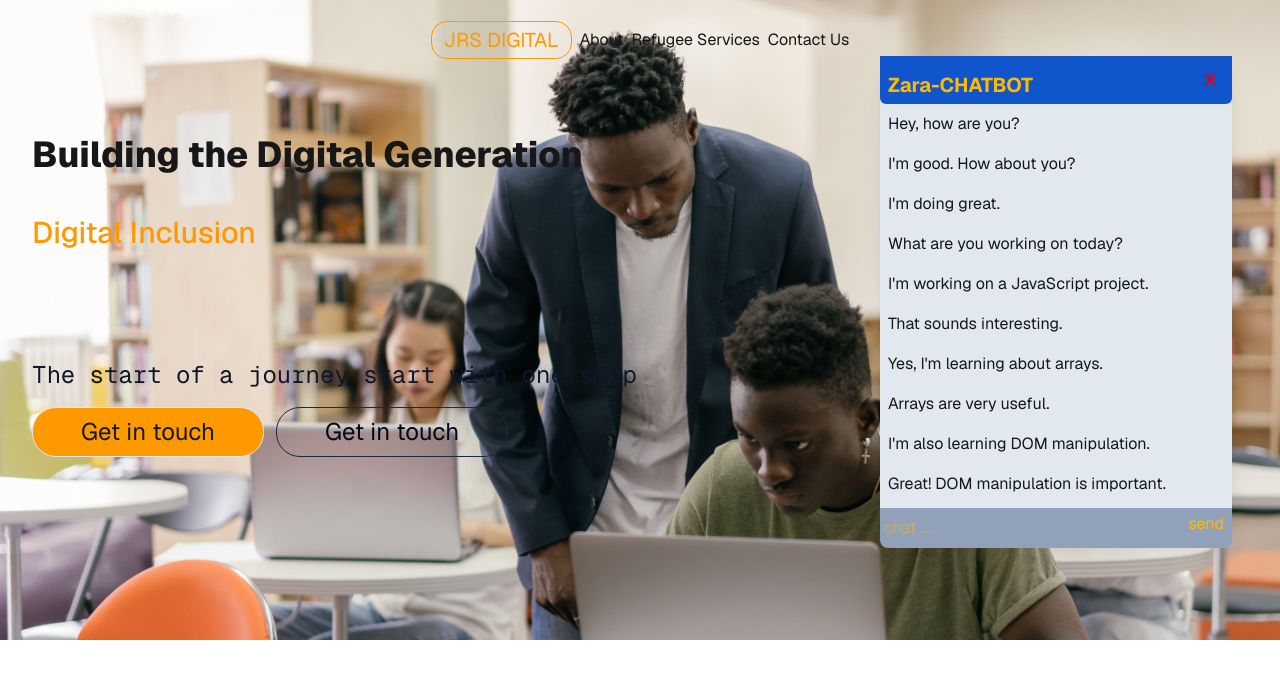
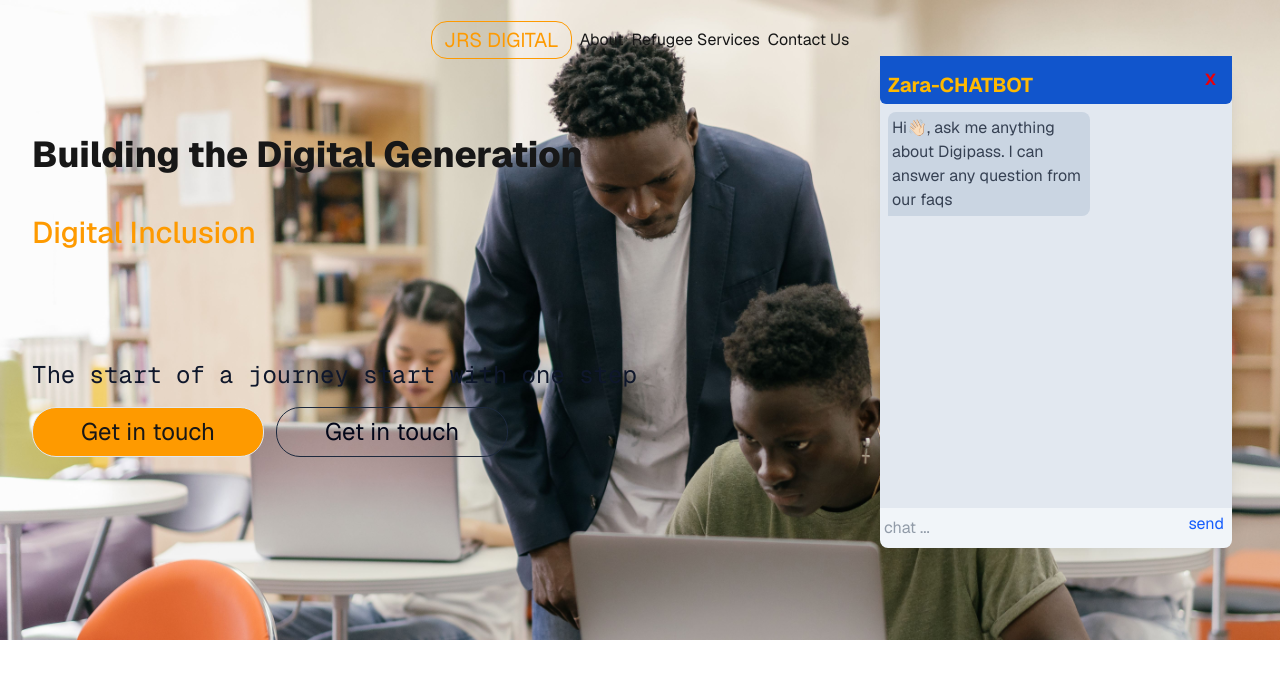
Before and after one commit to Hiss8n/jrs-rag, a Next.js app: page / in a window 1280 px wide. Both pictures are taken after a click on the button "CHAT". Shown: the top 678 px of the page. Built offline with nearby package versions, Linux system fonts and the light colour scheme.

Commit message:
completed the chat App project with Q/A functionality

```diff
--- a/app/api/chat/route.ts
+++ b/app/api/chat/route.ts
@@ -1,11 +1,12 @@
 
-
+import dotenv from "dotenv"
+dotenv.config()
 import { NextRequest, NextResponse } from "next/server";
 
 import { InferenceClient } from "@huggingface/inference";
 
 const hf = new InferenceClient(
-  process.env.HUGGING_FACE_API_KEY
+  process.env.HF_API_KEY
 );
 import { createEmbeddings } from "@/lib/embeddings";
 import { prisma } from "@/lib/prisma";
@@ -21,7 +22,9 @@ export async function POST(req:NextRequest) {
 
         const embedding= await createEmbeddings(query)
 
-        const vector=`[${embedding.join(",")}]`;
+
+       /*  const vector=`[${(embedding.join(","))}]`; */
+        const vectorString = JSON.stringify(embedding)
 
         const faqs= await prisma.$queryRaw<{
             id:string,
@@ -33,17 +36,20 @@ export async function POST(req:NextRequest) {
             id,
             question,
             answer
-        from match_faqs{
-            ${vector}::vector,
+        from match_faqs(
+            ${vectorString}::vector,
             0.4,
             10
-        }
-
+        )
         `
         if(!faqs || faqs.length==0){
-            return NextResponse.json({
-                answer:"I don't have any information about that.Please try asking another questions "
-            })
+            return NextResponse.json([
+
+                     "I don't have any information about that.Please try asking another questions "
+
+            ]
+
+            )
         }
 
         const context= faqs.map(f=>`Q:${f.question}\nA:${f.answer}`).join("n\n\\")
@@ -51,7 +57,7 @@ export async function POST(req:NextRequest) {
         /* TODO: SET UP a chat response AI e.g chatgpt chat commpletions, needs an api key */
 
         const response= await hf.chatCompletion({
-            model:"qwen",
+            model:"Qwen/Qwen2.5-Coder-32B-Instruct",
             messages:[{
                 role:"system",
                 content:`You are a helpful Q&A assistant. Answer the user's question using ONLY using this context:n\n\:${context}`
@@ -60,10 +66,13 @@ export async function POST(req:NextRequest) {
                 role:"user",
                 content:`${query}`
             }
-        ],max_tokens:100,
-        temperature:0
+        ],
+        max_tokens:500,
+        temperature:0.2
         })
 
+/*         console.log(response.choices[0]?.message?.content)
+ */
         return NextResponse.json(response.choices[0]?.message?.content ?? "Sorry ,I counldn't generate response right now.Please try agin later")
 
     } catch (error) {
--- a/app/page.tsx
+++ b/app/page.tsx
@@ -1,201 +1,62 @@
 "use client";
 
-import { useState } from "react";
+import { role } from "@prisma/orm-postgres/contract-builder";
+import axios from "axios";
+import { ScrollBehavior } from "next/dist/client/components/router-reducer/router-reducer-types";
+import {  useEffect, useRef, useState, type KeyboardEvent } from "react";
+
+interface Message {
+  role: 'assistant' | 'user' | 'system'; // Restricts role to valid values
+  content: string;
+}
+
+export default function Home() {
+
+  const messageRef=useRef(null)
 
 
-export default function Home() {
   const [isOpen,setIsOpen]=useState(false)
 
-  const messages = [
-  {
-    id: 1,
-    sender: "John",
-    message: "Hey, how are you?",
-    time: "09:01"
-  },
-  {
-    id: 2,
-    sender: "Jane",
-    message: "I'm good. How about you?",
-    time: "09:02"
-  },
-  {
-    id: 3,
-    sender: "John",
-    message: "I'm doing great.",
-    time: "09:03"
-  },
-  {
-    id: 4,
-    sender: "Jane",
-    message: "What are you working on today?",
-    time: "09:04"
-  },
-  {
-    id: 5,
-    sender: "John",
-    message: "I'm working on a JavaScript project.",
-    time: "09:05"
-  },
-  {
-    id: 6,
-    sender: "Jane",
-    message: "That sounds interesting.",
-    time: "09:06"
-  },
-  {
-    id: 7,
-    sender: "John",
-    message: "Yes, I'm learning about arrays.",
-    time: "09:07"
-  },
-  {
-    id: 8,
-    sender: "Jane",
-    message: "Arrays are very useful.",
-    time: "09:08"
-  },
-  {
-    id: 9,
-    sender: "John",
-    message: "I'm also learning DOM manipulation.",
-    time: "09:09"
-  },
-  {
-    id: 10,
-    sender: "Jane",
-    message: "Great! DOM manipulation is important.",
-    time: "09:10"
-  },
-  {
-    id: 11,
-    sender: "John",
-    message: "I'm going to build a chat application.",
-    time: "09:11"
-  },
-  {
-    id: 12,
-    sender: "Jane",
-    message: "Will it have real-time messages?",
-    time: "09:12"
-  },
-  {
-    id: 13,
-    sender: "John",
-    message: "Yes, eventually.",
-    time: "09:13"
-  },
-  {
-    id: 14,
-    sender: "Jane",
-    message: "You could use Socket.IO.",
-    time: "09:14"
-  },
-  {
-    id: 15,
-    sender: "John",
-    message: "That's a good idea.",
-    time: "09:15"
-  },
-  {
-    id: 16,
-    sender: "Jane",
-    message: "Are you using React?",
-    time: "09:16"
-  },
-  {
-    id: 17,
-    sender: "John",
-    message: "For now, I'm using plain JavaScript.",
-    time: "09:17"
-  },
-  {
-    id: 18,
-    sender: "Jane",
-    message: "That is a good way to understand the basics.",
-    time: "09:18"
-  },
-  {
-    id: 19,
-    sender: "John",
-    message: "Exactly.",
-    time: "09:19"
-  },
-  {
-    id: 20,
-    sender: "Jane",
-    message: "How are you storing the messages?",
-    time: "09:20"
-  },
-  {
-    id: 21,
-    sender: "John",
-    message: "Currently, I'm storing them in an array.",
-    time: "09:21"
-  },
-  {
-    id: 22,
-    sender: "Jane",
-    message: "You can later connect it to a database.",
-    time: "09:22"
-  },
-  {
-    id: 23,
-    sender: "John",
-    message: "Maybe MongoDB.",
-    time: "09:23"
-  },
-  {
-    id: 24,
-    sender: "Jane",
-    message: "MongoDB would work well.",
-    time: "09:24"
-  },
-  {
-    id: 25,
-    sender: "John",
-    message: "I have used MongoDB before.",
-    time: "09:25"
-  },
-  {
-    id: 26,
-    sender: "Jane",
-    message: "Then you already have a good start.",
-    time: "09:26"
-  },
-  {
-    id: 27,
-    sender: "John",
-    message: "I also want to add message timestamps.",
-    time: "09:27"
-  },
-  {
-    id: 28,
-    sender: "Jane",
-    message: "That will make the chat look more realistic.",
-    time: "09:28"
-  },
-  {
-    id: 29,
-    sender: "John",
-    message: "Yes, and I want to add user avatars too.",
-    time: "09:29"
-  },
-  {
-    id: 30,
-    sender: "Jane",
-    message: "Nice! Keep building it.",
-    time: "09:30"
-  }
-];
-const handleChatBot=()=>{
+  const [userInput,setUserInput]=useState("")
+  const [messeges,setMesseges]= useState<Message[]>([])
+
+  const fetchMessage = async (query: string) => {
+    const res = await axios.post("/api/chat", { query });
+    console.log("Ans:",res.data)
+    return res.data;
+  };
+
+  const handleChatBot=()=>{
   console.log("clikced")
   setIsOpen((prev)=>!prev)
 
 }
-  const sendMessage=()=>{
-    console.log("mesage send")
-  }
+
+  const handleChatMessaging = async (e: KeyboardEvent<HTMLInputElement>) => {
+    if (userInput.trim() === "") return;
+
+    if (e.key === "Enter" && userInput.trim() !== "") {
+       console.log("Messages:",messeges);
+       setMesseges((prev)=>[...prev,{role:"user",content:userInput.trim()}])
+      const answer = await fetchMessage(userInput.trim());
+        setUserInput("");
+      setMesseges((prev) => [
+        ...prev,
+        { role: "assistant", content: answer }
+      ]);
+    /*   setUserInput(""); */
+    }
+  };
+
+   useEffect(()=>{
+    const scrollToBottom=()=>{
+      messageRef.current?.scrollIntoView({behavior:'smooth'})
+    }
+
+    scrollToBottom()
+
+  },[messeges,userInput])
+
 
   return (
     <div className="relative  h-160 w-screen flex-col bg-[45deg,rgba(30,0,0,0.8),rgba(30,0,0,0.8)] font-sans bg-[url('/background.jpg')] bg-cover inset-0 bg-blend-multiply ">
@@ -231,17 +92,24 @@ const handleChatBot=()=>{
           <h2 className="text-xl text-amber-400 font-bold text-start ml-2  mt-0.5 pt-2">Zara-CHATBOT</h2>
           <button onClick={handleChatBot} className={`${!isOpen?"hidden":""} mr-4 text-red-600 font-bold`}>X</button>
          </div>
-          <ul className='mx-2 bg-transparent h-96 mt-2 overflow-y-auto [scrollbar-none] [&::-webkit-scrollbar]:hidden'>
-        {messages.map((msg,id) => (
-          <li key={id} style={{ marginBottom: '1rem' }}>
-           {/*  <strong>{msg.question}</strong> */}
-           <div className="flex items-`${end}`"> <p >{msg.message}</p></div>
+          <ul className='mx-2  h-96 mt-2 overflow-y-auto [scrollbar-none] [&::-webkit-scrollbar]:hidden  bg-transparent'>
 
-          </li>
-        ))}
+              {(messeges.length < 1
+                ? [{ role: "assistant", content: "Hi👋🏻, ask me anything about Digipass. I can answer any question from our faqs" }]
+                : messeges
+              ).map((msg, id) => (
+                <li key={id}  className={`flex mb-2 ${msg.role==='user'?'justify-end':'justify-items-end'}`}>
+                  <div className={`flex flex-col-reverse ${msg.role==='user'?'justify-end':'justify-items-start'} w-[60%] h-[50%] ${msg.role==='user'?' bg-blue-500':'bg-slate-300'} rounded-t-lg ${msg.role==='user'?'rounded-bl-lg':'rounded-br-lg'}`}>
+                    <p className="text-md text-gray-700 p-1">{msg.content} </p>
+                  </div>
+                </li>
+              ))}
+               <div ref={messageRef}/>
+
            </ul>
 
-          <div className='w-full flex flex-col mt-3 items-center bg-amber-300  relative'>
+
+          <div className='w-full flex flex-col mt-3 items-center bg-slate-700  relative'>
 
 {/*
             <div className="w-96 mt-20 flex-1 flex relative bg-black">  */}
@@ -250,11 +118,14 @@ const handleChatBot=()=>{
               type="text"
               id="question"
               name="question"
+              value={userInput}
               placeholder="chat ..."
+              onChange={(e)=>setUserInput(e.target.value)}
+              onKeyDown={(e)=>handleChatMessaging(e) }
               required
-              className='focus:outline-none focus:ring-0 focus:ring-offset-0  text-amber-400 bg-slate-400 px-6 py-2 rounded-b-lg  w-88 overflow-hidden absolute mx-4  mb-3 border-0 focus:border-0 sm:px-1'
+              className='focus:outline-none focus:ring-0 focus:ring-offset-0  text-slate-700 bg-slate-100 px-6 py-2 rounded-b-lg overflow-hidden absolute w-88  mx-4  mb-3 border-0 focus:border-0 sm:px-1'
             />
-            <button type="submit" className='px-2 py-1  text-amber-400  right-0  absolute '>
+            <button type="submit" className='px-2 py-1  text-blue-600  right-0  absolute ' onClick={()=>{handleChatMessaging}}>
             send
           </button>
       {/*     </div> */}
--- a/package.json
+++ b/package.json
@@ -15,6 +15,7 @@
     "@prisma/adapter-pg": "^7.10.0",
     "@prisma/client": "^7.10.0",
     "@prisma/orm-postgres": "^8.0.0-rc.11",
+    "axios": "^1.20.0",
     "dotenv": "^18.0.2",
     "next": "16.3.5",
     "pg": "^8.23.0",
```
Also changed, not shown: 1 other file (tests, documents, lock files or other folders).
